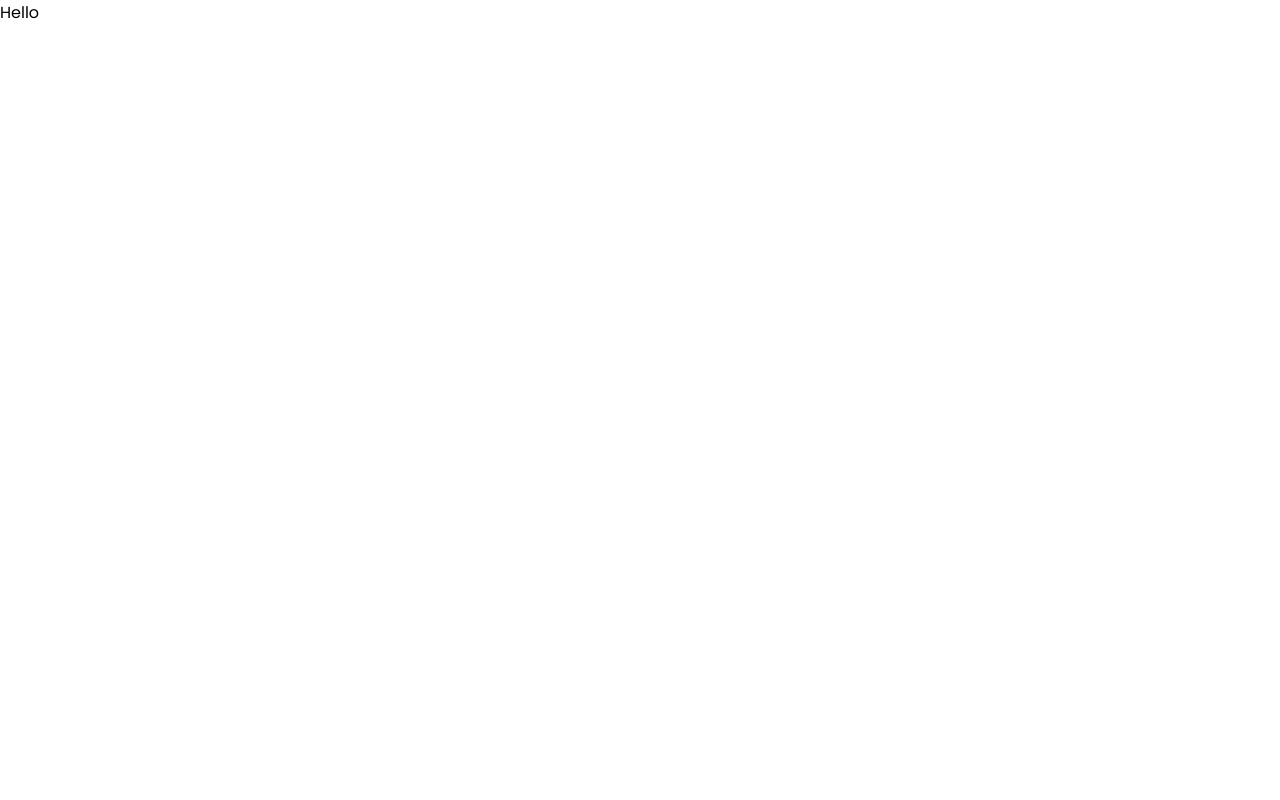
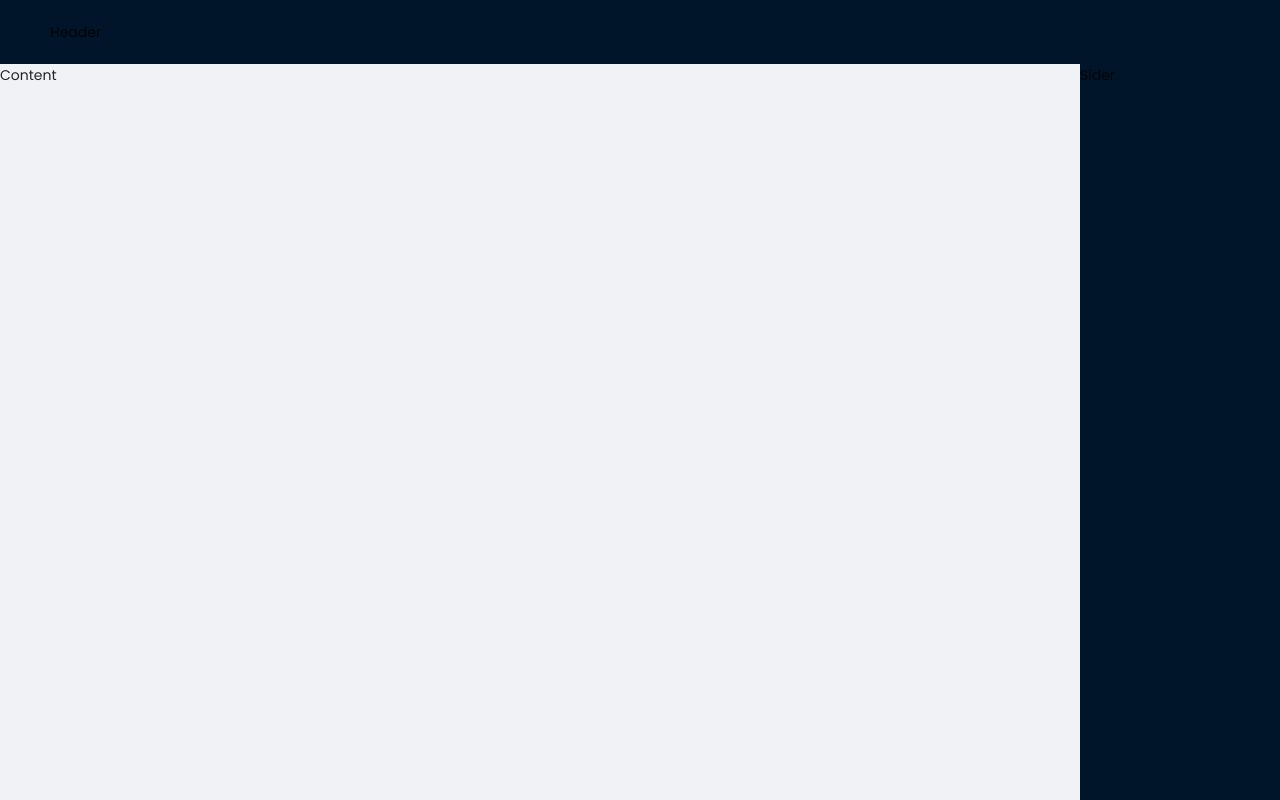
Before and after one commit to RalphPam/utak-test, a React (Create React App) app: page / in a window 1280 px wide. Built offline with nearby package versions, Linux system fonts and the light colour scheme.

Commit message:
Create Layout for the components

```diff
--- a/package.json
+++ b/package.json
@@ -6,9 +6,11 @@
     "@types/node": "^16.11.41",
     "@types/react": "^18.0.14",
     "@types/react-dom": "^18.0.5",
+    "antd": "^4.21.3",
     "react": "^18.2.0",
     "react-dom": "^18.2.0",
     "react-scripts": "5.0.1",
+    "styled-components": "^5.3.5",
     "typescript": "^4.7.4"
   },
   "scripts": {
@@ -36,6 +38,7 @@
     ]
   },
   "devDependencies": {
+    "@types/styled-components": "^5.1.25",
     "@typescript-eslint/eslint-plugin": "^5.29.0",
     "@typescript-eslint/parser": "^5.29.0",
     "eslint": "^8.18.0"
--- a/src/App.tsx
+++ b/src/App.tsx
@@ -1,5 +1,23 @@
+import 'antd/dist/antd.min.css'
+import { Layout } from 'antd'
+import styled from 'styled-components'
+
+const { Header, Content, Sider } = Layout
+
+const StyledLayout = styled(Layout)`
+  height: calc(100vh - 64px);
+`
+
 function App() {
-  return <div>Hello</div>
+  return (
+    <Layout>
+      <Header>Header</Header>
+      <StyledLayout>
+        <Content>Content</Content>
+        <Sider collapsedWidth={0}>Sider</Sider>
+      </StyledLayout>
+    </Layout>
+  )
 }
 
 export default App
```
Also changed, not shown: 1 other file (tests, documents, lock files or other folders).
